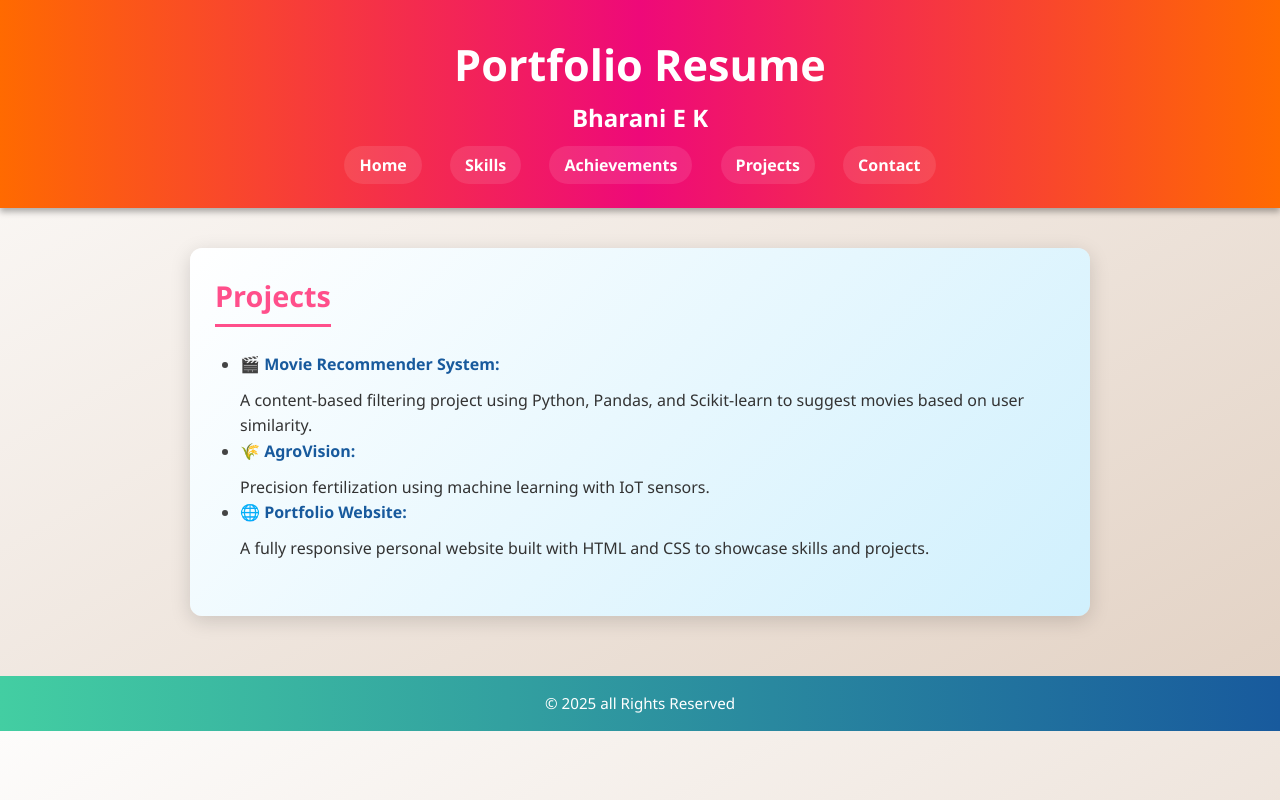
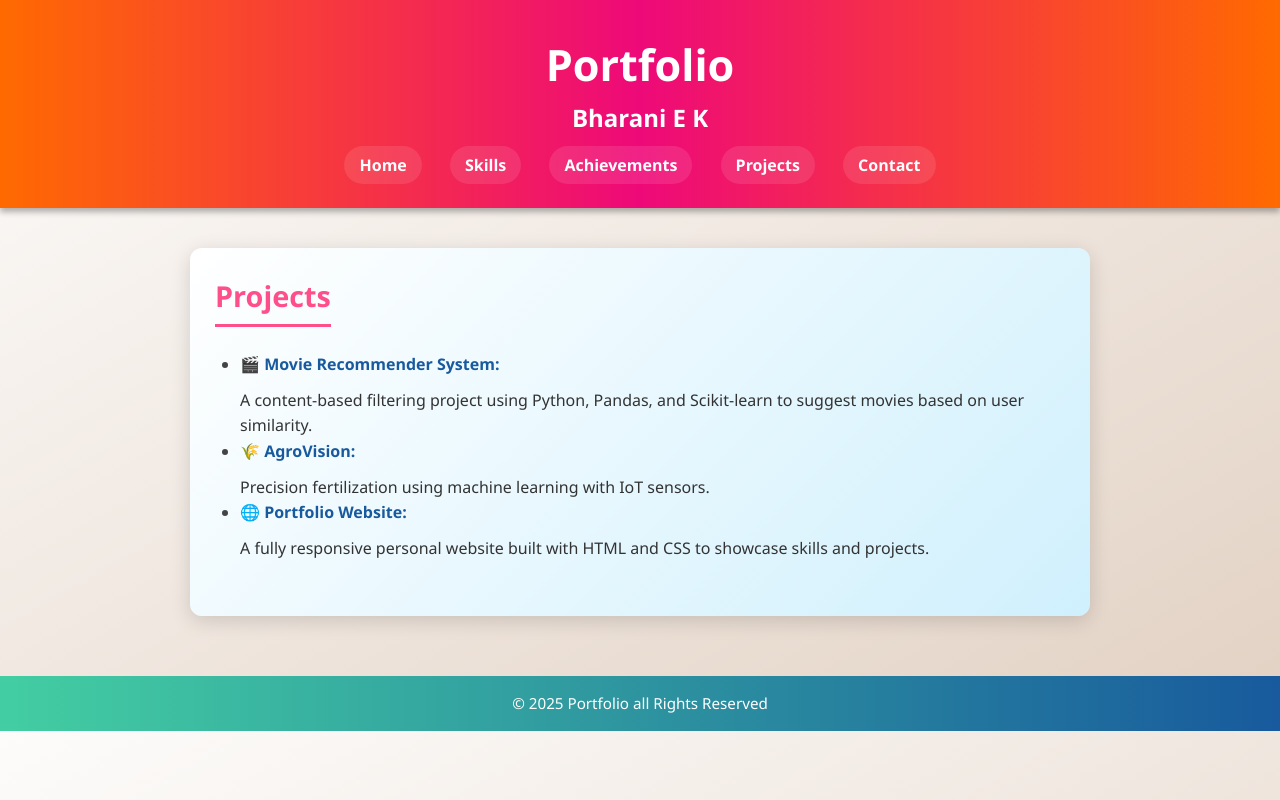
Before and after one commit to Bharani1910/Portfolio., a plain HTML site: page projects.html in a window 1280 px wide. Drawn offline with Linux system fonts and the light colour scheme.

Commit message:
Update projects.html

```diff
--- a/projects.html
+++ b/projects.html
@@ -7,7 +7,7 @@
 </head>
 <body>
   <header>
-    <h1>Portfolio Resume</h1>
+    <h1>Portfolio</h1>
     <h2>Bharani E K</h2>
     <nav>
       <a href="index.html">Home</a>
@@ -39,7 +39,7 @@
   </main>
 
   <footer>
-    <p>&copy; 2025 all Rights Reserved</p>
+    <p>&copy; 2025 Portfolio all Rights Reserved</p>
   </footer>
 </body>
 </html>
```
